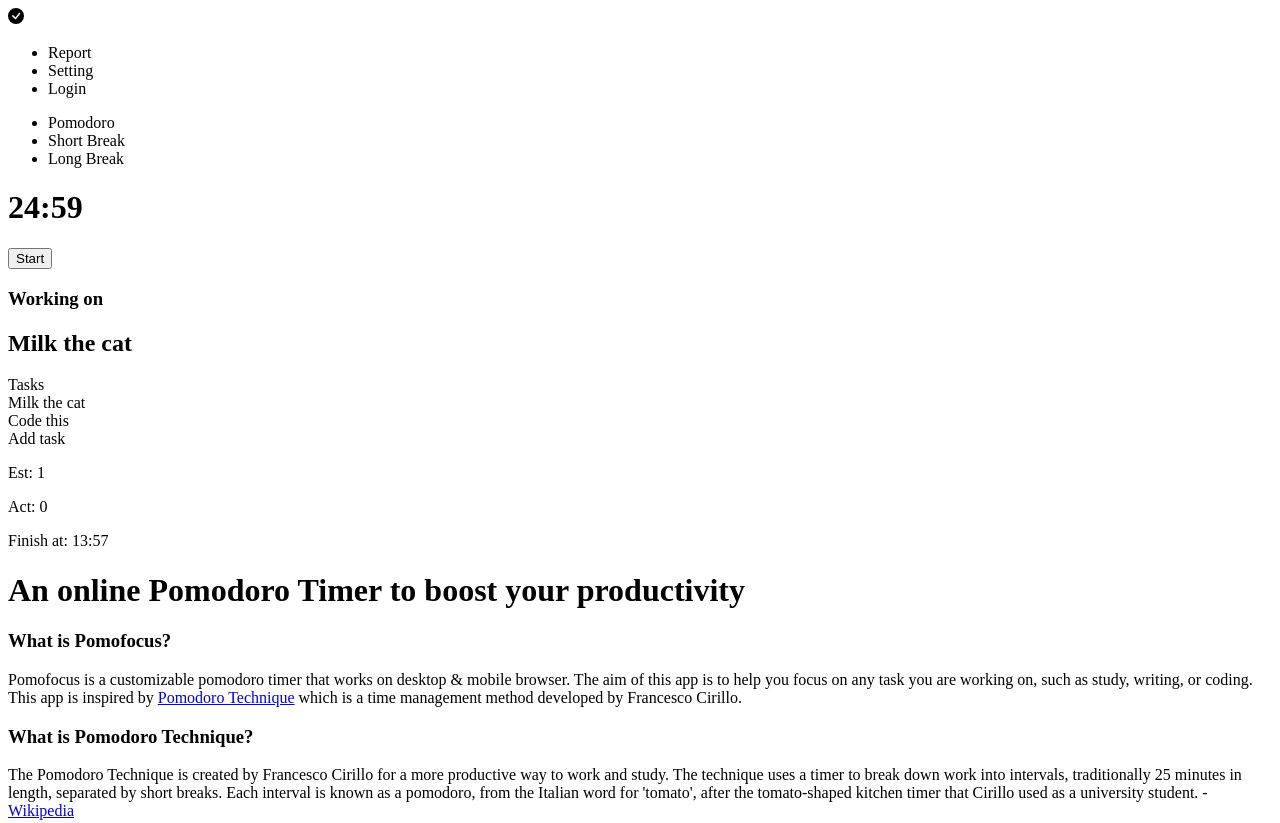
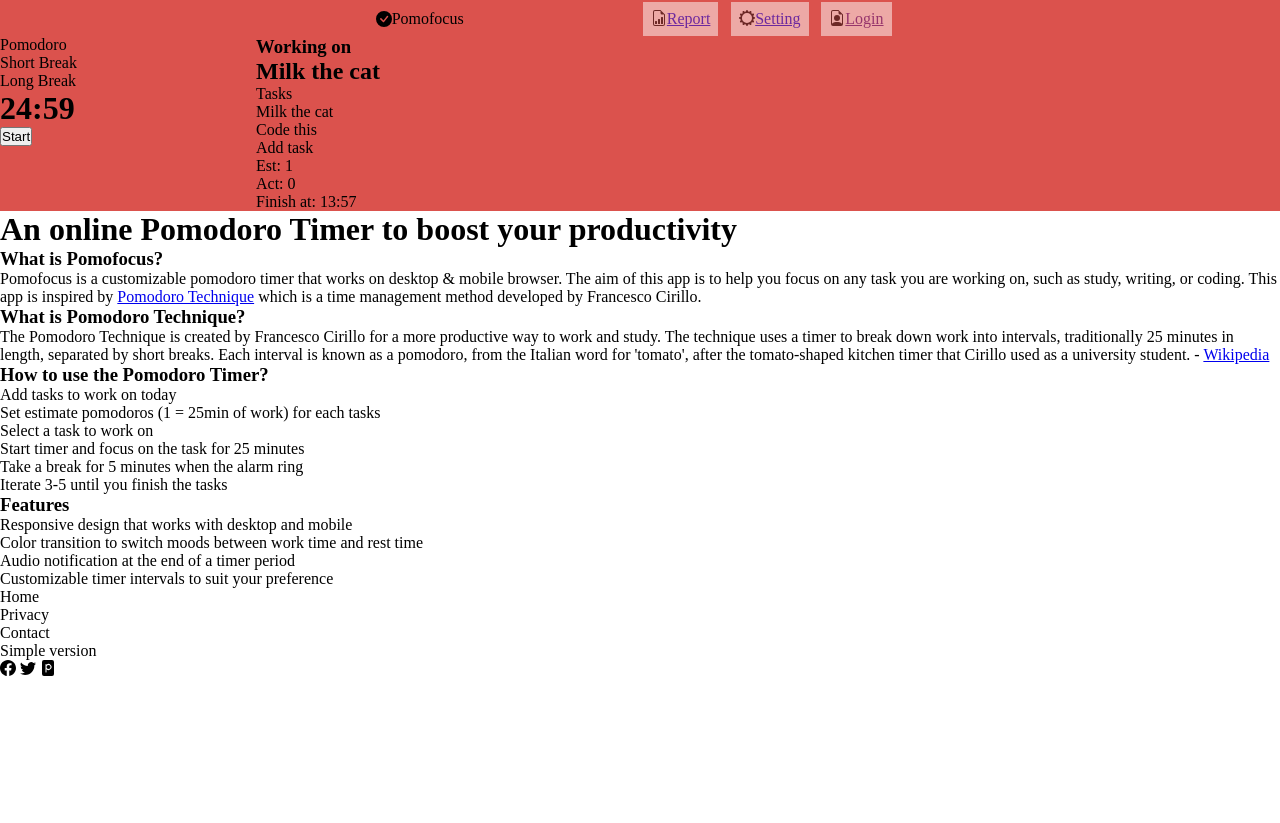
Before and after one commit to axtecho/07.04.01_Re_create_this, a plain HTML site: page index.html in a window 1280 px wide. Shown: the top 823 px of the page. After the commit the page ends 800 px from the top, so only its background shows below. Drawn offline with Linux system fonts and the light colour scheme.

Commit message:
Navbar in progress, not done

```diff
--- a/index.html
+++ b/index.html
@@ -24,10 +24,57 @@
               d="M16 8A8 8 0 1 1 0 8a8 8 0 0 1 16 0zm-3.97-3.03a.75.75 0 0 0-1.08.022L7.477 9.417 5.384 7.323a.75.75 0 0 0-1.06 1.06L6.97 11.03a.75.75 0 0 0 1.079-.02l3.992-4.99a.75.75 0 0 0-.01-1.05z"
             />
           </svg>
+          <p>Pomofocus</p>
           <ul>
-            <li>Report</li>
-            <li>Setting</li>
-            <li>Login</li>
+            <li>
+              <svg
+                xmlns="http://www.w3.org/2000/svg"
+                width="16"
+                height="16"
+                fill="currentColor"
+                class="bi bi-file-earmark-bar-graph"
+                viewBox="0 0 16 16"
+              >
+                <path
+                  d="M10 13.5a.5.5 0 0 0 .5.5h1a.5.5 0 0 0 .5-.5v-6a.5.5 0 0 0-.5-.5h-1a.5.5 0 0 0-.5.5v6zm-2.5.5a.5.5 0 0 1-.5-.5v-4a.5.5 0 0 1 .5-.5h1a.5.5 0 0 1 .5.5v4a.5.5 0 0 1-.5.5h-1zm-3 0a.5.5 0 0 1-.5-.5v-2a.5.5 0 0 1 .5-.5h1a.5.5 0 0 1 .5.5v2a.5.5 0 0 1-.5.5h-1z"
+                />
+                <path
+                  d="M14 14V4.5L9.5 0H4a2 2 0 0 0-2 2v12a2 2 0 0 0 2 2h8a2 2 0 0 0 2-2zM9.5 3A1.5 1.5 0 0 0 11 4.5h2V14a1 1 0 0 1-1 1H4a1 1 0 0 1-1-1V2a1 1 0 0 1 1-1h5.5v2z"
+                />
+              </svg>
+              <a href="#">Report</a>
+            </li>
+            <li>
+              <svg
+                xmlns="http://www.w3.org/2000/svg"
+                width="16"
+                height="16"
+                fill="currentColor"
+                class="bi bi-gear-wide"
+                viewBox="0 0 16 16"
+              >
+                <path
+                  d="M8.932.727c-.243-.97-1.62-.97-1.864 0l-.071.286a.96.96 0 0 1-1.622.434l-.205-.211c-.695-.719-1.888-.03-1.613.931l.08.284a.96.96 0 0 1-1.186 1.187l-.284-.081c-.96-.275-1.65.918-.931 1.613l.211.205a.96.96 0 0 1-.434 1.622l-.286.071c-.97.243-.97 1.62 0 1.864l.286.071a.96.96 0 0 1 .434 1.622l-.211.205c-.719.695-.03 1.888.931 1.613l.284-.08a.96.96 0 0 1 1.187 1.187l-.081.283c-.275.96.918 1.65 1.613.931l.205-.211a.96.96 0 0 1 1.622.434l.071.286c.243.97 1.62.97 1.864 0l.071-.286a.96.96 0 0 1 1.622-.434l.205.211c.695.719 1.888.03 1.613-.931l-.08-.284a.96.96 0 0 1 1.187-1.187l.283.081c.96.275 1.65-.918.931-1.613l-.211-.205a.96.96 0 0 1 .434-1.622l.286-.071c.97-.243.97-1.62 0-1.864l-.286-.071a.96.96 0 0 1-.434-1.622l.211-.205c.719-.695.03-1.888-.931-1.613l-.284.08a.96.96 0 0 1-1.187-1.186l.081-.284c.275-.96-.918-1.65-1.613-.931l-.205.211a.96.96 0 0 1-1.622-.434L8.932.727zM8 12.997a4.998 4.998 0 1 1 0-9.995 4.998 4.998 0 0 1 0 9.996z"
+                />
+              </svg>
+              <a href="#">Setting</a>
+            </li>
+            <li>
+              <svg
+                xmlns="http://www.w3.org/2000/svg"
+                width="16"
+                height="16"
+                fill="currentColor"
+                class="bi bi-file-earmark-person"
+                viewBox="0 0 16 16"
+              >
+                <path d="M11 8a3 3 0 1 1-6 0 3 3 0 0 1 6 0z" />
+                <path
+                  d="M14 14V4.5L9.5 0H4a2 2 0 0 0-2 2v12a2 2 0 0 0 2 2h8a2 2 0 0 0 2-2zM9.5 3A1.5 1.5 0 0 0 11 4.5h2v9.255S12 12 8 12s-5 1.755-5 1.755V2a1 1 0 0 1 1-1h5.5v2z"
+                />
+              </svg>
+              <a href="">Login</a>
+            </li>
           </ul>
         </nav>
 
--- a/stylesheet.css
+++ b/stylesheet.css
@@ -0,0 +1,37 @@
+* {
+  box-sizing: border-box;
+  margin: 0;
+  padding: 0;
+}
+
+.firsthalf {
+  background-color: #db524d;
+  display: grid;
+  grid-template-columns: repeat(5, 1fr);
+}
+
+nav {
+  grid-column: 1/6;
+  display: flex;
+  justify-content: center;
+  align-items: center;
+  padding-top: 0.1em;
+}
+
+nav ul {
+  display: flex;
+  list-style-type: none;
+  padding-left: 14vw;
+}
+
+nav ul li {
+  display: flex;
+  margin-right: 1vw;
+  padding: 0.5em;
+  background-color: white;
+  opacity: 0.5;
+}
+
+nav svg {
+  display: flex;
+}
```
